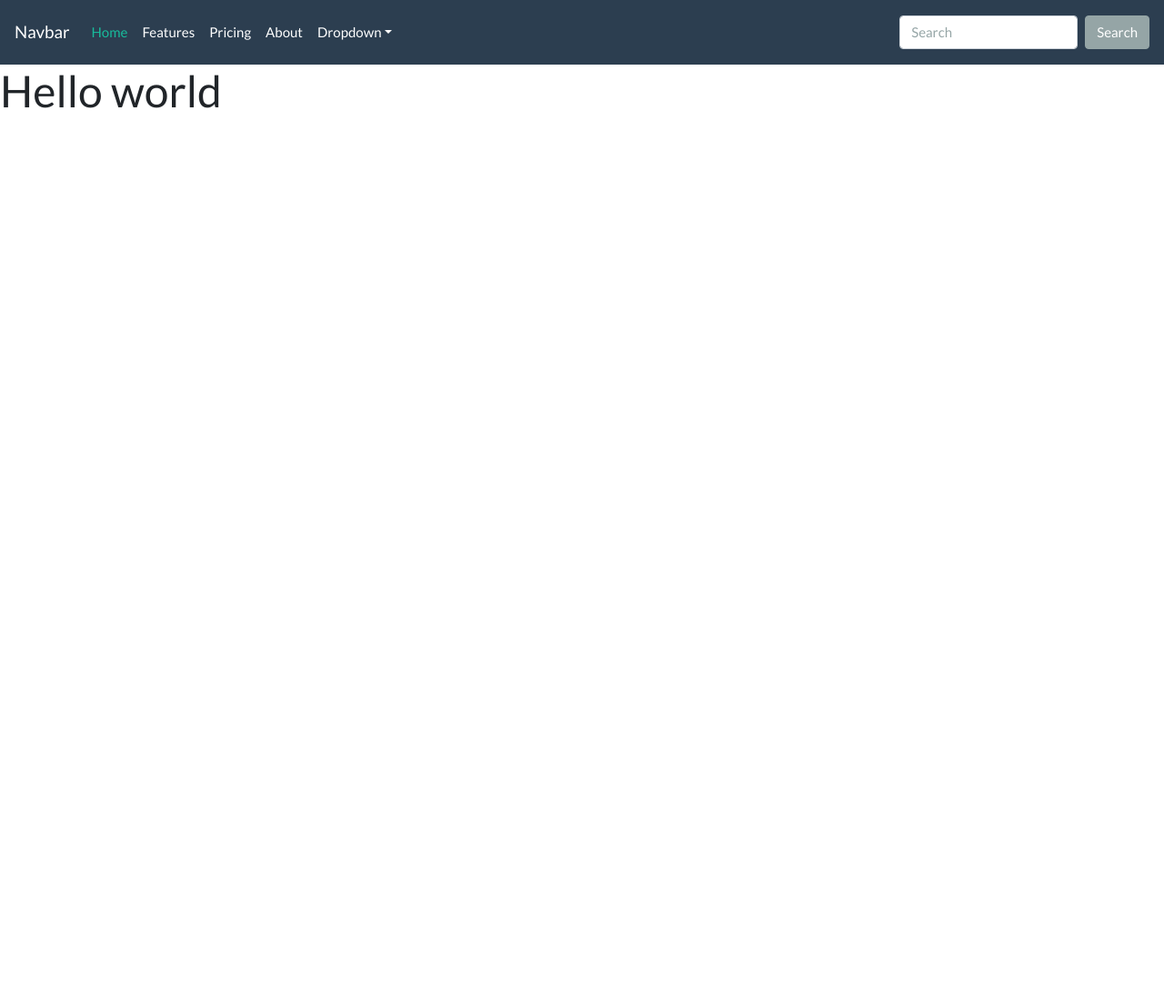
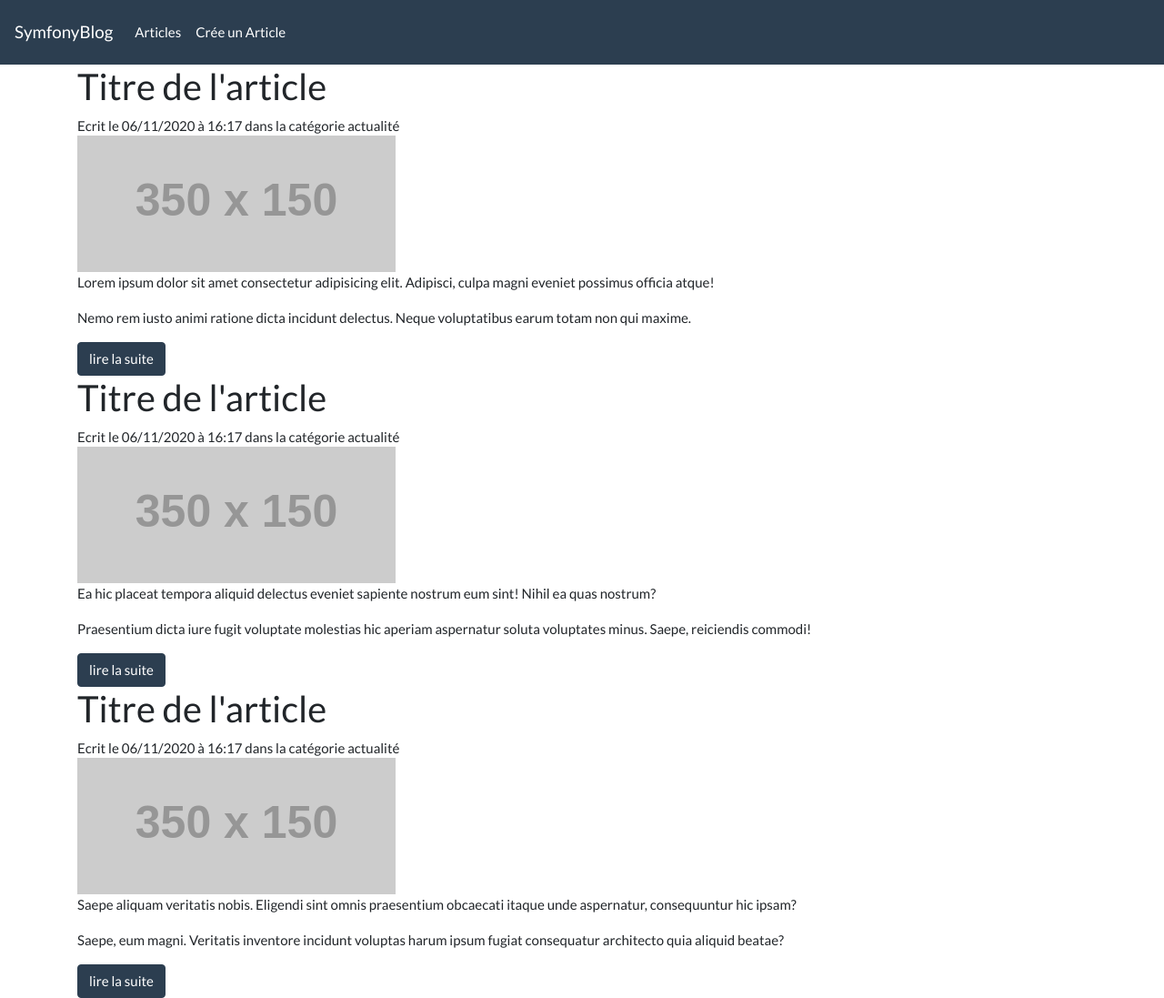
Before and after one commit to ChahiBen/BlogApp, a Symfony app: template myBog/templates/blog/index.html.twig in a window 1280 px wide. Shown: the whole page at 91% size. Before the commit the page ends 119 px from the top, so only its background shows below. Run offline with Twig, Linux system fonts and the light colour scheme; the template is opened without the code that fills it, so the values that code supplies are empty; grey boxes labelled with a size stand in for pictures from a placeholder-image service; some libraries are stand-ins or nearby versions.

Commit message:
mise en place d'article

```diff
--- a/myBog/templates/base.html.twig
+++ b/myBog/templates/base.html.twig
@@ -8,44 +8,26 @@
     </head>
     <body>
         <nav class="navbar navbar-expand-lg navbar-dark bg-primary">
-            <a class="navbar-brand" href="#">Navbar</a>
+            <a class="navbar-brand" href="/">SymfonyBlog</a>
             <button class="navbar-toggler" type="button" data-toggle="collapse" data-target="#navbarColor01" aria-controls="navbarColor01" aria-expanded="false" aria-label="Toggle navigation">
                 <span class="navbar-toggler-icon"></span>
             </button>
             <div class="collapse navbar-collapse" id="navbarColor01">
                 <ul class="navbar-nav mr-auto">
-                <li class="nav-item active">
-                    <a class="nav-link" href="#">Home
-                    <span class="sr-only">(current)</span>
-                    </a>
-                </li>
-                <li class="nav-item">
-                    <a class="nav-link" href="#">Features</a>
-                </li>
-                <li class="nav-item">
-                    <a class="nav-link" href="#">Pricing</a>
-                </li>
-                <li class="nav-item">
-                    <a class="nav-link" href="#">About</a>
-                </li>
-                <li class="nav-item dropdown">
-                    <a class="nav-link dropdown-toggle" data-toggle="dropdown" href="#" role="button" aria-haspopup="true" aria-expanded="false">Dropdown</a>
-                    <div class="dropdown-menu">
-                    <a class="dropdown-item" href="#">Action</a>
-                    <a class="dropdown-item" href="#">Another action</a>
-                    <a class="dropdown-item" href="#">Something else here</a>
-                    <div class="dropdown-divider"></div>
-                    <a class="dropdown-item" href="#">Separated link</a>
-                    </div>
-                </li>
+                    <li class="nav-item">
+                        <a class="nav-link" href="/blog">Articles</a>
+                    </li>
+                    <li class="nav-item">
+                        <a class="nav-link" href="/blog/new">Crée un Article</a>
+                    </li>
+
                 </ul>
-                <form class="form-inline my-2 my-lg-0">
-                <input class="form-control mr-sm-2" type="text" placeholder="Search">
-                <button class="btn btn-secondary my-2 my-sm-0" type="submit">Search</button>
-                </form>
             </div>
         </nav>
-        {% block body %}{% endblock %}
+        <div class="container">
+            {% block body %}{% endblock %}
+        </div>
+
         {% block javascripts %}{% endblock %}
     </body>
 </html>
--- a/myBog/templates/blog/index.html.twig
+++ b/myBog/templates/blog/index.html.twig
@@ -3,6 +3,39 @@
 {% block title %}Hello BlogController!{% endblock %}
 
 {% block body %}
-    <h1>Hello world</h1>
+    <section class="articles">
+
+        <article>
+            <h2>Titre de l'article</h2>
+            <div class="metadata">Ecrit le 06/11/2020 à 16:17 dans la catégorie actualité</div>
+            <div class="content">
+                <img src="http://placehold.it/350x150" alt="">
+                <p>Lorem ipsum dolor sit amet consectetur adipisicing elit. Adipisci, culpa magni eveniet possimus officia atque!</p>
+                <p>Nemo rem iusto animi ratione dicta incidunt delectus. Neque voluptatibus earum totam non qui maxime.</p>
+                <a href="{{ path('blog_show') }}" class="btn btn-primary">lire la suite</a>
+            </div>
+        </article>
+        <article>
+            <h2>Titre de l'article</h2>
+            <div class="metadata">Ecrit le 06/11/2020 à 16:17 dans la catégorie actualité</div>
+            <div class="content">
+                <img src="http://placehold.it/350x150" alt="">
+                <p>Ea hic placeat tempora aliquid delectus eveniet sapiente nostrum eum sint! Nihil ea quas nostrum?</p>
+                <p>Praesentium dicta iure fugit voluptate molestias hic aperiam aspernatur soluta voluptates minus. Saepe, reiciendis commodi!</p>
+                <a href="{{ path('blog_show') }}" class="btn btn-primary">lire la suite</a>
+            </div>
+        </article>
+        <article>
+            <h2>Titre de l'article</h2>
+            <div class="metadata">Ecrit le 06/11/2020 à 16:17 dans la catégorie actualité</div>
+            <div class="content">
+                <img src="http://placehold.it/350x150" alt="">
+                <p>Saepe aliquam veritatis nobis. Eligendi sint omnis praesentium obcaecati itaque unde aspernatur, consequuntur hic ipsam?</p>
+                <p>Saepe, eum magni. Veritatis inventore incidunt voluptas harum ipsum fugiat consequatur architecto quia aliquid beatae?</p>
+                <a href="{{ path('blog_show') }}" class="btn btn-primary">lire la suite</a>
+            </div>
+        </article>
+
+    </section>
 
 {% endblock %}
```
Also changed, not shown: myBog/src/Controller/BlogController.php (+7 -0 lines), myBog/templates/blog/home.html.twig (+10 -6 lines).
